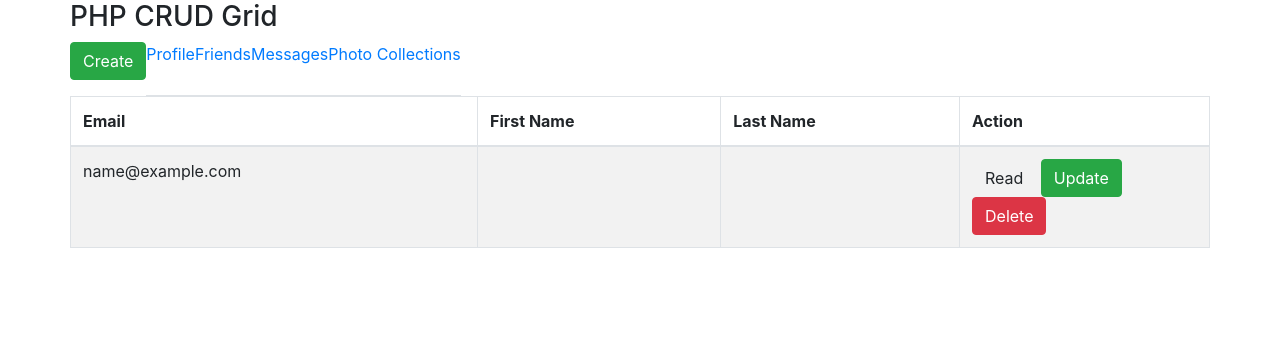
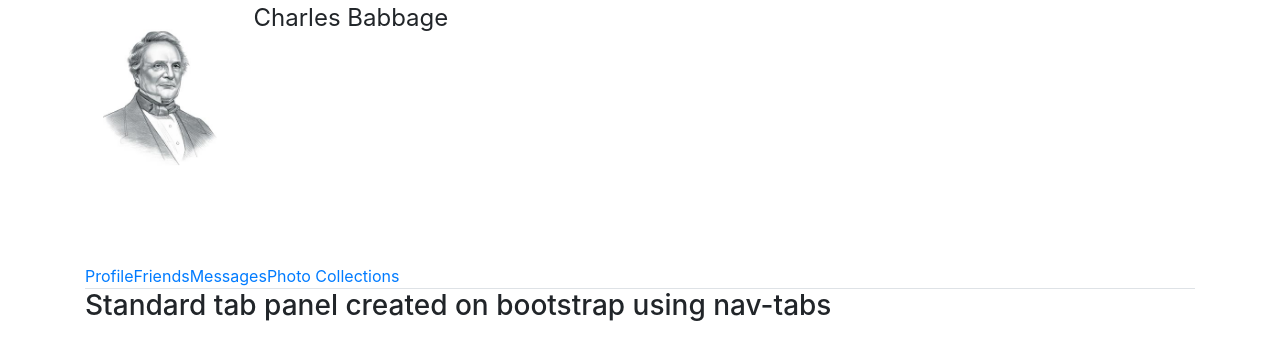
Before and after one commit to jamielaw/DBCoursework, a PHP site: page /sn/profile/index.php in a window 1280 px wide. Shown: the top 360 px of the page. Run offline with PHP 8.4, Linux system fonts and the light colour scheme; tables that the repository leaves empty or names only in its code hold one stand-in row (values such as "Sample post"); data that the repository does not hold is empty; some libraries are stand-ins or nearby versions.

Commit message:
UI Profile Page changes

```diff
--- a/sn/profile/index.php
+++ b/sn/profile/index.php
@@ -4,26 +4,38 @@
     <meta charset="utf-8">
     <link href="../css/bootstrap.min.css" rel="stylesheet">
     <script src="../js/min/bootstrap.min.js"></script>
+    <script src="https://ajax.googleapis.com/ajax/libs/jquery/1.11.1/jquery.min.js"></script>
+	<script src="//maxcdn.bootstrapcdn.com/bootstrap/3.2.0/js/bootstrap.min.js"></script>
 </head>
 
 <body>
     <div class="container">
-    		<div class="row">
-    			<h3>PHP CRUD Grid</h3>
+    		<div class="row" id="friends">
+    			<p><img src="../../images/profile/charles@ucl.ac.uk.jpg" class="rounded float-left" height="200">
+    			<font size="5"> Charles Babbage </font> </p>
     		</div>
-			<div class="row">
-				<p>
-					<a href="create.php" class="btn btn-success">Create</a>
-				</p>
 
-				<ul class="nav nav-tabs" id="myTab">
-					<li><a href="#home">Profile</a></li>
-					<li class="active"><a href="#friends">Friends</a></li>
-					<li><a href="#messages">Messages</a></li>
-					<li><a href="#photoCollections">Photo Collections</a></li>
+    		<br><br>
+    		<ul class="nav nav-tabs">
+    			<li class="active">
+		        	<a  href="#1" data-toggle="tab">Profile</a>
+				</li>
+				<li>
+					<a href="#2" data-toggle="tab">Friends</a>
+				</li>
+				<li>
+					<a href="#3" data-toggle="tab">Messages</a>
+				</li>
+				<li>
+					<a href="#4" data-toggle="tab">Photo Collections</a>
+				</li>
 		  	</ul>
 
-				<br><br>
+			<div class="tab-content ">
+				<div class="tab-pane active" id="1">
+		          <h3>Standard tab panel created on bootstrap using nav-tabs</h3>
+				</div>
+				<div class="tab-pane" id="2">
 		          	<table class="table table-striped table-bordered">
 		            	<thead>
 		                	<tr>
@@ -57,6 +69,7 @@
 				      	</tbody>
 	            	</table>
 				</div>
+		  	</div>
     </div> <!-- /container -->
   </body>
 </html>
```
Lines whose indentation alone changed are shown as unchanged.
